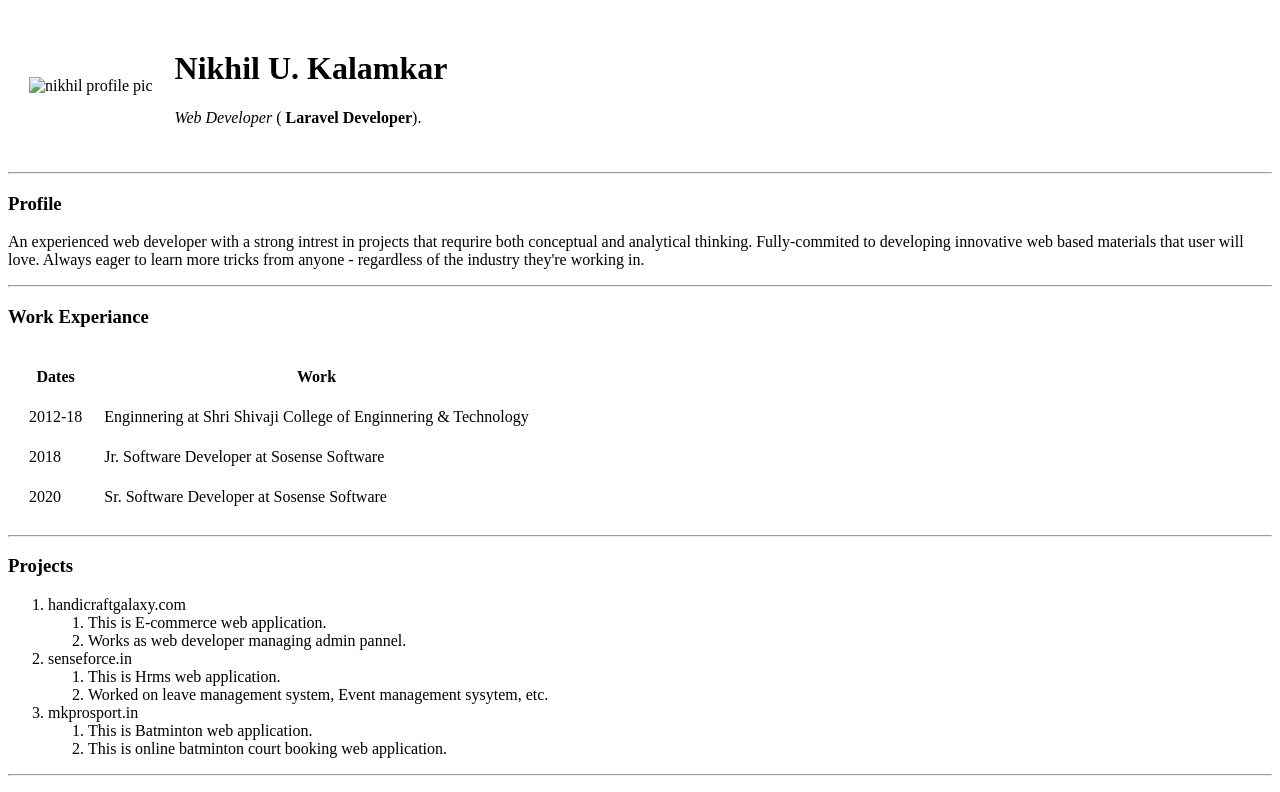
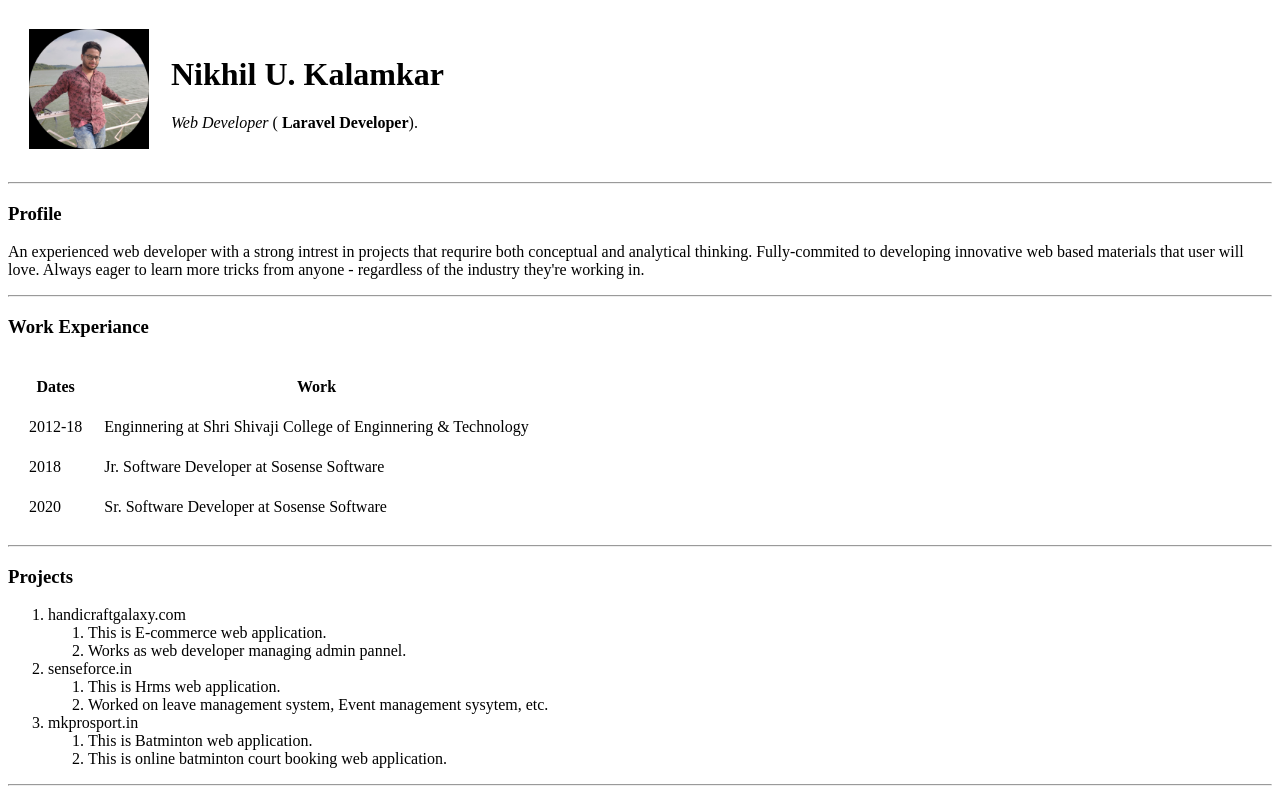
Before and after one commit to NKnikhil01/resume, a plain HTML site: page index.html in a window 1280 px wide. Shown: the top 792 px of the page. Drawn offline with Linux system fonts and the light colour scheme.

Commit message:
updated profile image file format

```diff
--- a/index.html
+++ b/index.html
@@ -9,7 +9,7 @@
 	<table cellspacing="20">
 		<tr>
 			<td>
-				<img src="images/nikhil.png" alt="nikhil profile pic" width="120" height="120">
+				<img src="images/nikhil.jpg" alt="nikhil profile pic" width="120" height="120">
 			</td>
 			<td>
 				<h1>Nikhil U. Kalamkar</h1>
```
